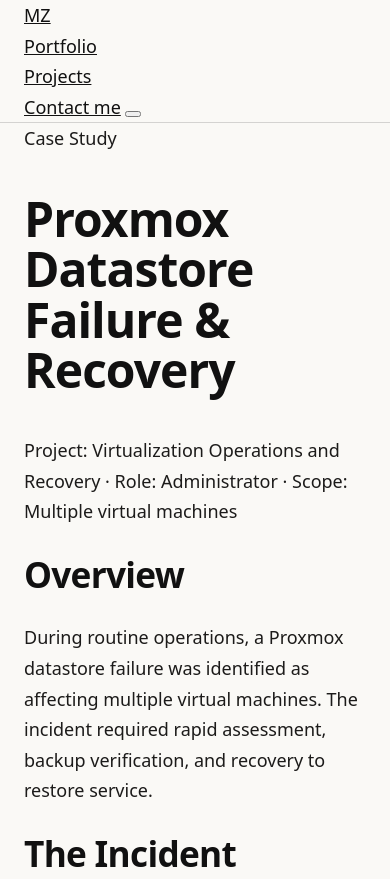
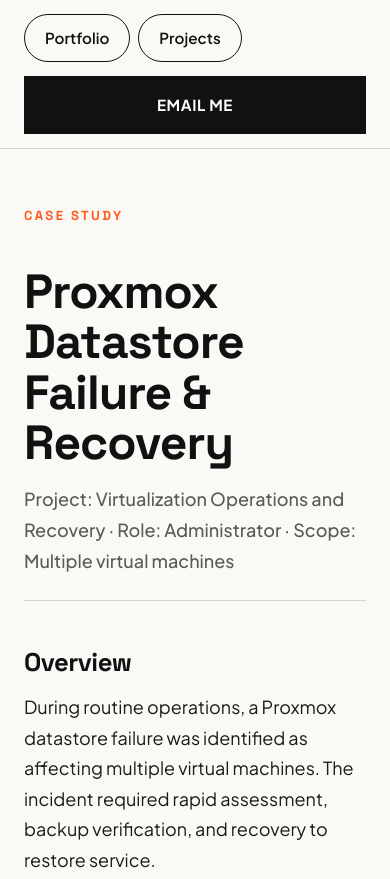
Before and after one commit to mzikrialviansy12/mzikrialviansy12.github.io, a plain HTML site: page content/proxmox-datastore-incident.html in a window 390 px wide. Shown: the top 879 px of the page. Drawn offline with Linux system fonts and the light colour scheme.

Commit message:
Fix case study page: consistent header/footer, add missing styles
- Replace undefined header/footer classes with those used in index.html
- Remove dead hamburger button and unused main.js include
- Add case-study CSS block (eyebrow, meta, headings, list, footer)
- Add Google Fonts preconnect + load to match homepage
- Unify theme-color to #faf9f6
- Populate footer year with inline script instead of hardcoded value

```diff
--- a/assets/css/style.css
+++ b/assets/css/style.css
@@ -69,6 +69,7 @@
   font-size: 0.95rem;
   cursor: pointer;
   white-space: nowrap;
+  text-decoration: none;
 }
 .tab:hover { background: rgba(17, 17, 17, 0.06); }
 .tab[aria-selected="true"] { background: var(--ink); color: #ffffff; }
@@ -282,6 +283,32 @@
 .footer-contact { font-weight: 700; }
 .footer-links { display: flex; gap: 22px; }
 
+/* ===== Case study (content/ pages) ===== */
+.case-study { max-width: 760px; padding-top: 56px; padding-bottom: 40px; }
+.eyebrow {
+  font-family: var(--font-head);
+  font-size: 0.82rem;
+  font-weight: 700;
+  letter-spacing: 0.18em;
+  text-transform: uppercase;
+  color: var(--orange);
+  margin: 0 0 20px;
+}
+.case-study h1 { margin-bottom: 16px; }
+.case-study-meta {
+  color: var(--muted);
+  font-weight: 500;
+  margin-bottom: 48px;
+  padding-bottom: 24px;
+  border-bottom: 1px solid var(--line);
+}
+.case-study h2 { margin: 44px 0 16px; font-size: clamp(1.6rem, 3vw, 2.2rem); }
+.case-study p { max-width: 68ch; }
+.case-study ul { display: grid; gap: 10px; padding-left: 22px; list-style: disc; }
+.case-study ul li { padding-left: 4px; }
+.footer-back { font-weight: 700; }
+.footer-note { margin: 0; color: var(--muted); font-size: 0.9rem; }
+
 /* ===== Motion ===== */
 @media (prefers-reduced-motion: reduce) {
   html { scroll-behavior: auto; }
--- a/content/proxmox-datastore-incident.html
+++ b/content/proxmox-datastore-incident.html
@@ -5,7 +5,7 @@
   <meta name="viewport" content="width=device-width, initial-scale=1.0" />
   <title>Case Study — Proxmox Datastore Failure | Muhamad Zikri Alviansyah</title>
   <meta name="description" content="Case study: recovery from a Proxmox datastore failure affecting multiple virtual machines." />
-  <meta name="theme-color" content="#ffffff" />
+  <meta name="theme-color" content="#faf9f6" />
   <link rel="icon" type="image/svg+xml" href="/assets/favicon.svg" />
   <meta property="og:type" content="article" />
   <meta property="og:site_name" content="Muhamad Zikri Alviansyah" />
@@ -18,23 +18,20 @@
   <meta name="twitter:description" content="Case study: recovery from a Proxmox datastore failure affecting multiple virtual machines." />
   <meta name="twitter:image" content="https://mzikrialviansy12.github.io/assets/og-cover.png" />
   <link rel="canonical" href="https://mzikrialviansy12.github.io/content/proxmox-datastore-incident.html" />
+  <link rel="preconnect" href="https://fonts.googleapis.com" />
+  <link rel="preconnect" href="https://fonts.gstatic.com" crossorigin />
+  <link href="https://fonts.googleapis.com/css2?family=Plus+Jakarta+Sans:wght@400;500;600;700;800&family=Space+Grotesk:wght@500;700&display=swap" rel="stylesheet" />
   <link rel="stylesheet" href="/assets/css/style.css" />
 </head>
 <body>
 
-  <header class="site-header" id="siteHeader">
-    <div class="container site-header-inner">
-      <a href="/" class="site-logo" aria-label="Back to portfolio">MZ</a>
-      <nav class="site-nav" id="siteNav" aria-label="Case study navigation">
-        <ul>
-          <li><a href="/">Portfolio</a></li>
-          <li><a href="/#work">Projects</a></li>
-        </ul>
+  <header class="site-header">
+    <div class="container header-inner">
+      <nav class="tab-nav" aria-label="Case study navigation">
+        <a class="tab" href="/">Portfolio</a>
+        <a class="tab" href="/#work">Projects</a>
       </nav>
-      <a href="/#contact" class="btn btn-small header-cta">Contact me</a>
-      <button class="nav-toggle" id="navToggle" type="button" aria-label="Toggle navigation menu" aria-expanded="false" aria-controls="siteNav">
-        <span></span><span></span><span></span>
-      </button>
+      <a class="btn-black cta-header-btn" href="mailto:m.zikrialviansy12@gmail.com?subject=Project%20inquiry">Email me</a>
     </div>
   </header>
 
@@ -70,12 +67,16 @@
   </main>
 
   <footer class="site-footer">
-    <div class="container site-footer-inner">
-      <a href="/">Back to portfolio</a>
-      <p>© <span id="year">2026</span> Muhamad Zikri Alviansyah</p>
+    <div class="container footer-inner">
+      <a class="footer-back" href="/">Back to portfolio</a>
+      <div class="footer-links">
+        <a href="https://www.linkedin.com/in/muhamadzikrialviansyah/" target="_blank" rel="noopener">LinkedIn</a>
+        <a href="https://github.com/mzikrialviansy12" target="_blank" rel="noopener">GitHub</a>
+      </div>
+      <p class="footer-note">© <span id="year">2026</span> Muhamad Zikri Alviansyah</p>
     </div>
   </footer>
 
-  <script src="/assets/js/main.js"></script>
+  <script>document.getElementById("year").textContent = new Date().getFullYear();</script>
 </body>
 </html>
```
